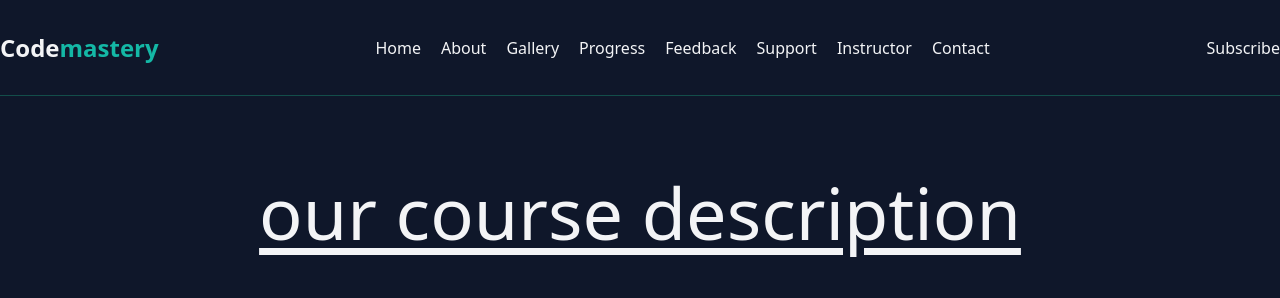
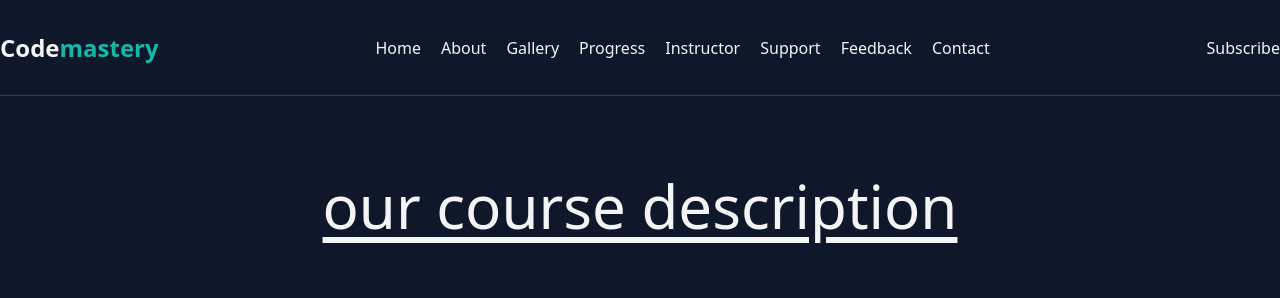
Before and after one commit to kajal-rekha/codemastery, a React (Create React App) app: page /about in a window 1280 px wide. Shown: the top 298 px of the page. Built offline with nearby package versions, Linux system fonts and the light colour scheme.

Commit message:
about section added

```diff
--- a/src/components/Hero.js
+++ b/src/components/Hero.js
@@ -11,7 +11,7 @@ const Hero = () => {
           </p>
           <p className="text-3xl underline">are you ready to learn?</p>
           <a
-            href="https://www.youtube.com/watch?v=ImVuFavPoJM"
+            href="https://www.youtube.com/watch?v=_kguGl2xsKM"
             target="_blank"
             rel="noreferrrer"
             className="inline-block mt-10 uppercase py-4 px-6 border border-white/20 rounded-full hover:border-teal-400/20 hover:bg-teal-400/20 duration-500"
--- a/src/components/Navbar.js
+++ b/src/components/Navbar.js
@@ -34,11 +34,12 @@ const Navbar = () => {
           </Link>
 
           <Link
-            to="/feedback"
-            className="nav-link hover:text-teal-500 duration-300"
+            to="/instructor"
+            className="nav-link hover:text-teal-500  duration-300"
           >
-            Feedback
+            Instructor
           </Link>
+
           <Link
             to="/support"
             className="nav-link hover:text-teal-500  duration-300"
@@ -46,11 +47,12 @@ const Navbar = () => {
             Support
           </Link>
           <Link
-            to="/instructor"
-            className="nav-link hover:text-teal-500  duration-300"
+            to="/feedback"
+            className="nav-link hover:text-teal-500 duration-300"
           >
-            Instructor
+            Feedback
           </Link>
+
           <Link
             to="/contact"
             className="nav-link hover:text-teal-500  duration-300"
--- a/src/pages/About.js
+++ b/src/pages/About.js
@@ -1,7 +1,7 @@
 const About = () => {
   return (
     <div className="about container mx-auto mt-20 " id="about">
-      <h1 className="text-gray-100 text-7xl text-center underline underline-offset-8 ">
+      <h1 className="text-gray-100 text-6xl text-center underline underline-offset-8 ">
         our course description
       </h1>
       <div className="about-wrapper mt-40 grid grid-cols-1 lg:grid-cols-2 gap-20 overflow-hidden">
--- a/src/pages/LearnersFeedback.js
+++ b/src/pages/LearnersFeedback.js
@@ -4,6 +4,7 @@ const LearnersFeedback = () => {
       <h2 className="text-center text-6xl  underline underline-offset-4">
         The Feedback of learners about the course
       </h2>
+
       <div className="learners grid grid-cols-3 gap-10 mt-20">
         <div className="learner overflow-hidden bg-slate-900  rounded-2xl shadow-xl p-5 border-2 border-slate-800">
           <div className="flex gap-5">
@@ -14,6 +15,7 @@ const LearnersFeedback = () => {
             />
             <h3>Kajal Rekha</h3>
           </div>
+
           <p className="ml-16">⭐⭐⭐⭐⭐</p>
           <p className="ml-16">
             I have seen a very good AI course, an exceptional one. And our
@@ -23,6 +25,7 @@ const LearnersFeedback = () => {
             you.
           </p>
         </div>
+
         <div className="learner overflow-hidden bg-slate-900  rounded-2xl shadow-xl p-5 border-2 border-slate-800">
           <div className="flex gap-5">
             <img
@@ -41,6 +44,7 @@ const LearnersFeedback = () => {
             community.
           </p>
         </div>
+
         <div className="learner overflow-hidden bg-slate-900  rounded-2xl shadow-xl p-5 border-2 border-slate-800">
           <div className="flex gap-5">
             <img
@@ -50,6 +54,7 @@ const LearnersFeedback = () => {
             />
             <h3>Masud Rana Shawon</h3>
           </div>
+
           <p className="ml-16">⭐⭐⭐⭐⭐</p>
           <p className="ml-16">
             I am able to learn everything about Redux within a very short time,
```
